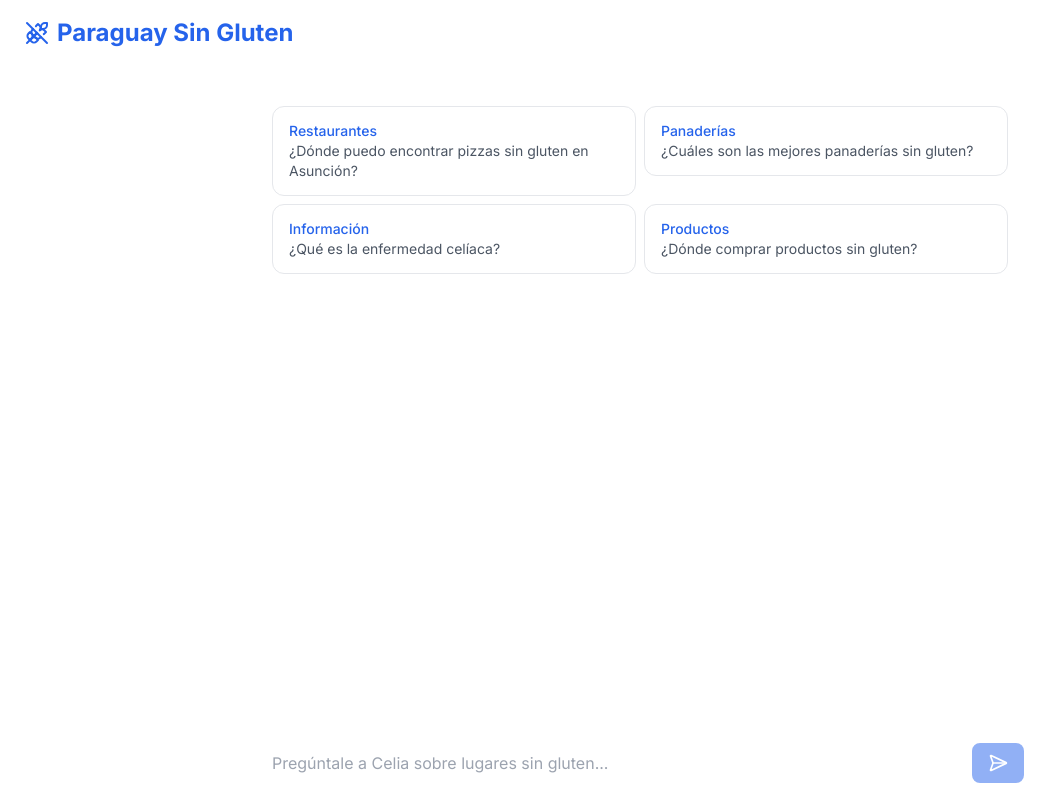
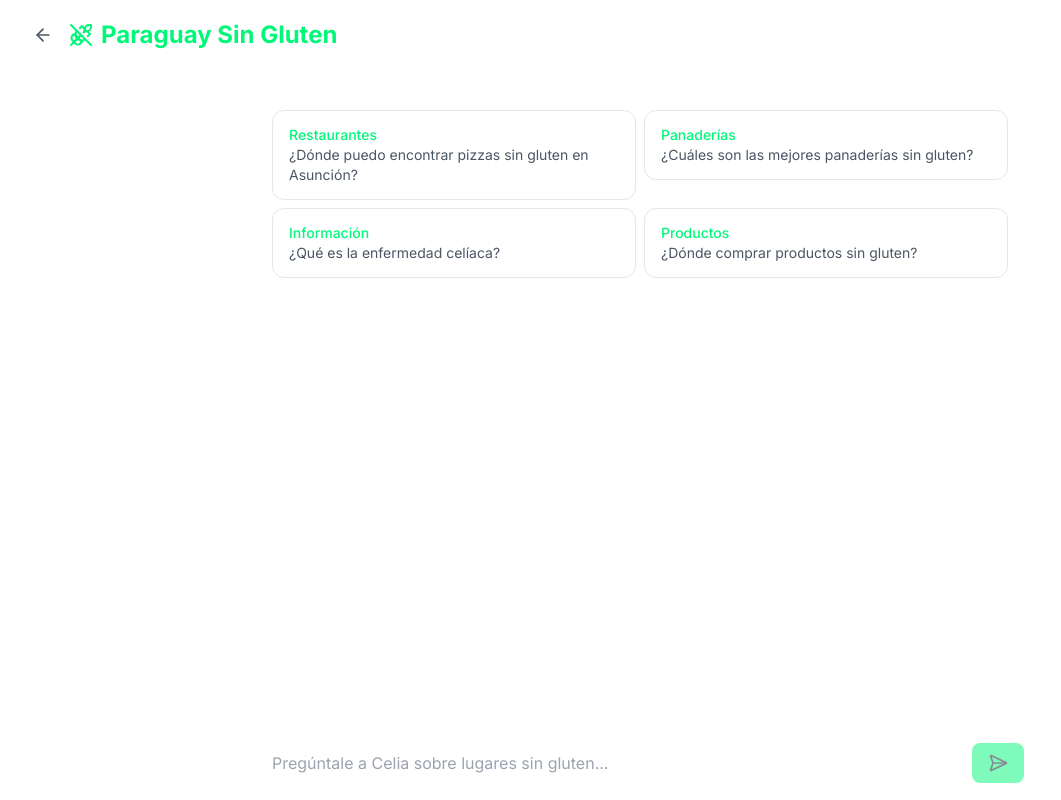
Before and after one commit to josebenitezg/gluten-free, a Next.js app: page /chat in a window 1280 px wide. Shown: the whole page, without its empty margins (0-1061 px from the left). Built offline with nearby package versions, Linux system fonts and the light colour scheme.

Commit message:
manicura

```diff
--- a/app/page.tsx
+++ b/app/page.tsx
@@ -10,17 +10,17 @@ export default function Home() {
     <main className="flex flex-col min-h-screen bg-gradient-to-b from-blue-50 to-blue-100 dark:from-gray-900 dark:to-gray-800">
       <header className="glass-navbar py-4 px-6">
         <div className="max-w-7xl mx-auto flex justify-between items-center">
-          <h1 className="text-2xl font-bold flex items-center text-blue-600 dark:text-blue-400">
+          <h1 className="text-2xl font-bold flex items-center text-[#00F879] dark:text-[#00F879]">
             <WheatOff className="mr-2" />
             Paraguay Sin Gluten
           </h1>
           <div className="flex items-center gap-4">
             <Link
               href="/chat"
-              className="flex items-center gap-1 md:gap-2 px-3 md:px-4 py-1.5 md:py-2 rounded-full bg-blue-600 text-white hover:bg-blue-700 transition-colors text-sm md:text-base"
+              className="flex items-center gap-1 md:gap-2 px-6 md:px-8 py-1.5 md:py-2 rounded-full bg-[#00F879] text-gray-900 hover:bg-[#00F879]/90 transition-colors text-sm md:text-base min-w-[120px] justify-center"
             >
               <MessageCircle size={16} className="md:w-5 md:h-5" />
-              Ask Celia
+              IA Celia
             </Link>
             <DarkModeToggle />
           </div>
@@ -30,7 +30,7 @@ export default function Home() {
         <Map />
       </div>
       <div className="glass-card m-4 p-6 max-w-4xl mx-auto w-full">
-        <h2 className="text-2xl font-semibold mb-4 text-blue-600 dark:text-blue-400">
+        <h2 className="text-2xl font-semibold mb-4 text-[#00F879] dark:text-[#00F879]">
           Lugares Sin Gluten en Paraguay
         </h2>
         <Search />
--- a/components/Chat.tsx
+++ b/components/Chat.tsx
@@ -1,7 +1,7 @@
 'use client';
 
 import { useChat } from 'ai/react';
-import { WheatOff, SendHorizontal, Loader2 } from 'lucide-react';
+import { WheatOff, SendHorizontal, Loader2, ArrowLeft } from 'lucide-react';
 import { useRouter } from 'next/navigation';
 import { SparklesIcon } from '@/components/icons';
 import { SuggestedActions } from '@/components/suggested-actions';
@@ -39,13 +39,19 @@ export function Chat({
       {/* Header */}
       <header className="glass-navbar py-3 px-4 md:py-4 md:px-6 flex-none">
         <div className="max-w-7xl mx-auto flex justify-between items-center">
-          <button
-            onClick={() => router.push('/')}
-            className="text-xl md:text-2xl font-bold flex items-center text-blue-600 dark:text-blue-400"
-          >
-            <WheatOff className="mr-2 h-5 w-5 md:h-6 md:w-6" />
-            Paraguay Sin Gluten
-          </button>
+          <div className="flex items-center gap-2">
+            <button
+              onClick={() => router.push('/')}
+              className="p-2 hover:bg-gray-100 dark:hover:bg-gray-800 rounded-full transition-colors"
+              aria-label="Volver al inicio"
+            >
+              <ArrowLeft className="h-5 w-5 text-gray-600 dark:text-gray-400" />
+            </button>
+            <h1 className="text-xl md:text-2xl font-bold flex items-center text-[#00F879] dark:text-[#00F879]">
+              <WheatOff className="mr-2 h-5 w-5 md:h-6 md:w-6" />
+              Paraguay Sin Gluten
+            </h1>
+          </div>
         </div>
       </header>
 
@@ -63,8 +69,8 @@ export function Chat({
                 }`}
               >
                 {message.role === 'assistant' && (
-                  <div className="flex-none w-6 h-6 rounded-full bg-blue-600/10 dark:bg-blue-500/10 flex items-center justify-center">
-                    <SparklesIcon size={14} className="text-blue-600 dark:text-blue-400" />
+                  <div className="flex-none w-6 h-6 rounded-full bg-[#00F879]/10 flex items-center justify-center">
+                    <SparklesIcon size={14} className="text-[#00F879]" />
                   </div>
                 )}
                 <div
@@ -97,13 +103,13 @@ export function Chat({
             value={input}
             onChange={handleInputChange}
             placeholder="Pregúntale a Celia sobre lugares sin gluten..."
-            className="flex-1 rounded-lg px-3 py-2 md:px-4 md:py-2 bg-white dark:bg-gray-800 focus:outline-none focus:ring-2 focus:ring-blue-500 text-sm md:text-base"
+            className="flex-1 rounded-lg px-3 py-2 md:px-4 md:py-2 bg-white dark:bg-gray-800 focus:outline-none focus:ring-2 focus:ring-[#00F879] text-sm md:text-base"
             disabled={isLoading}
           />
           <button
             type="submit"
             disabled={isLoading || !input.trim()}
-            className="rounded-lg px-3 py-2 md:px-4 md:py-2 bg-blue-600 text-white hover:bg-blue-700 disabled:opacity-50 disabled:cursor-not-allowed"
+            className="rounded-lg px-3 py-2 md:px-4 md:py-2 bg-[#00F879] text-gray-900 hover:bg-[#00F879]/90 disabled:opacity-50 disabled:cursor-not-allowed"
           >
             {isLoading ? (
               <Loader2 className="w-5 h-5 animate-spin" />
--- a/components/suggested-actions.tsx
+++ b/components/suggested-actions.tsx
@@ -56,7 +56,7 @@ function PureSuggestedActions({ append }: SuggestedActionsProps) {
             }}
             className="text-left border dark:border-gray-700 rounded-xl px-4 py-3.5 text-sm flex flex-col w-full h-auto justify-start items-start hover:bg-gray-50 dark:hover:bg-gray-800 transition-colors"
           >
-            <span className="font-medium text-blue-600 dark:text-blue-400">
+            <span className="font-medium text-[#00F879]">
               {suggestedAction.title}
             </span>
             <span className="text-gray-600 dark:text-gray-400">
```
